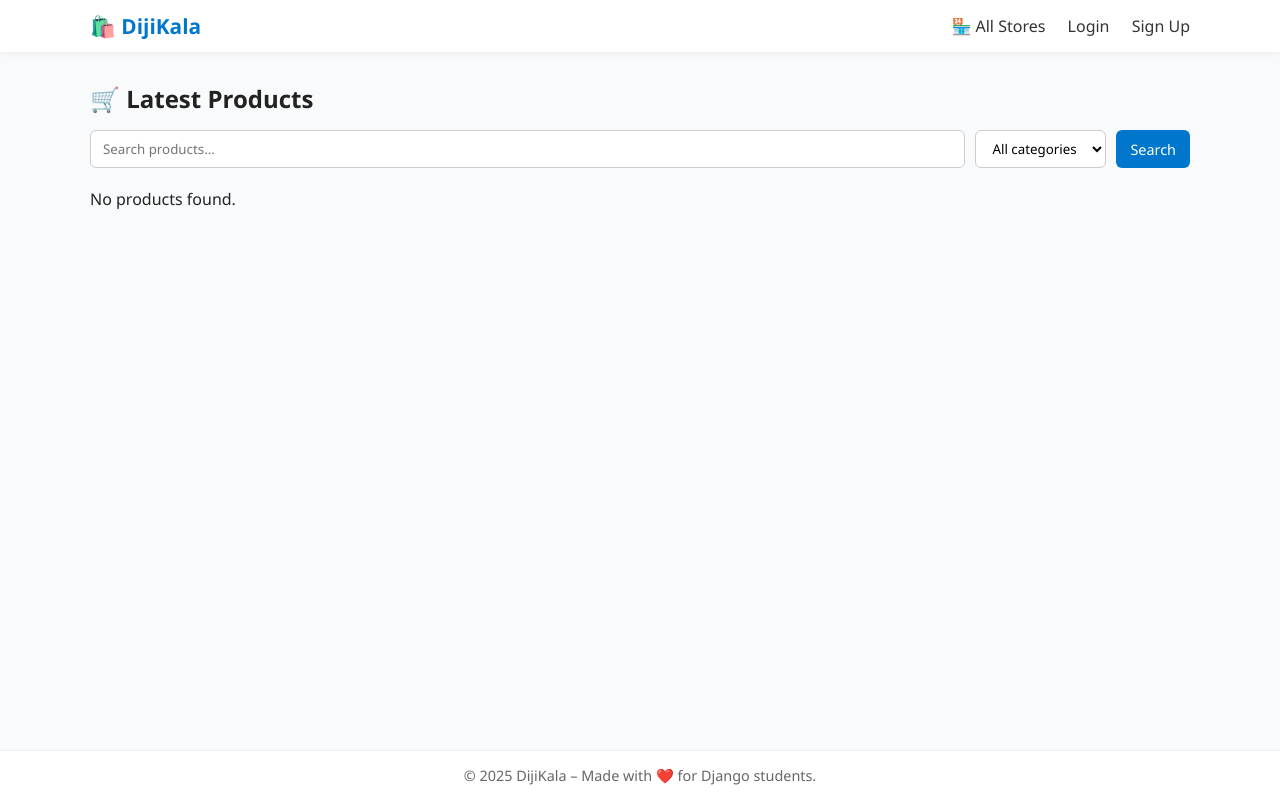
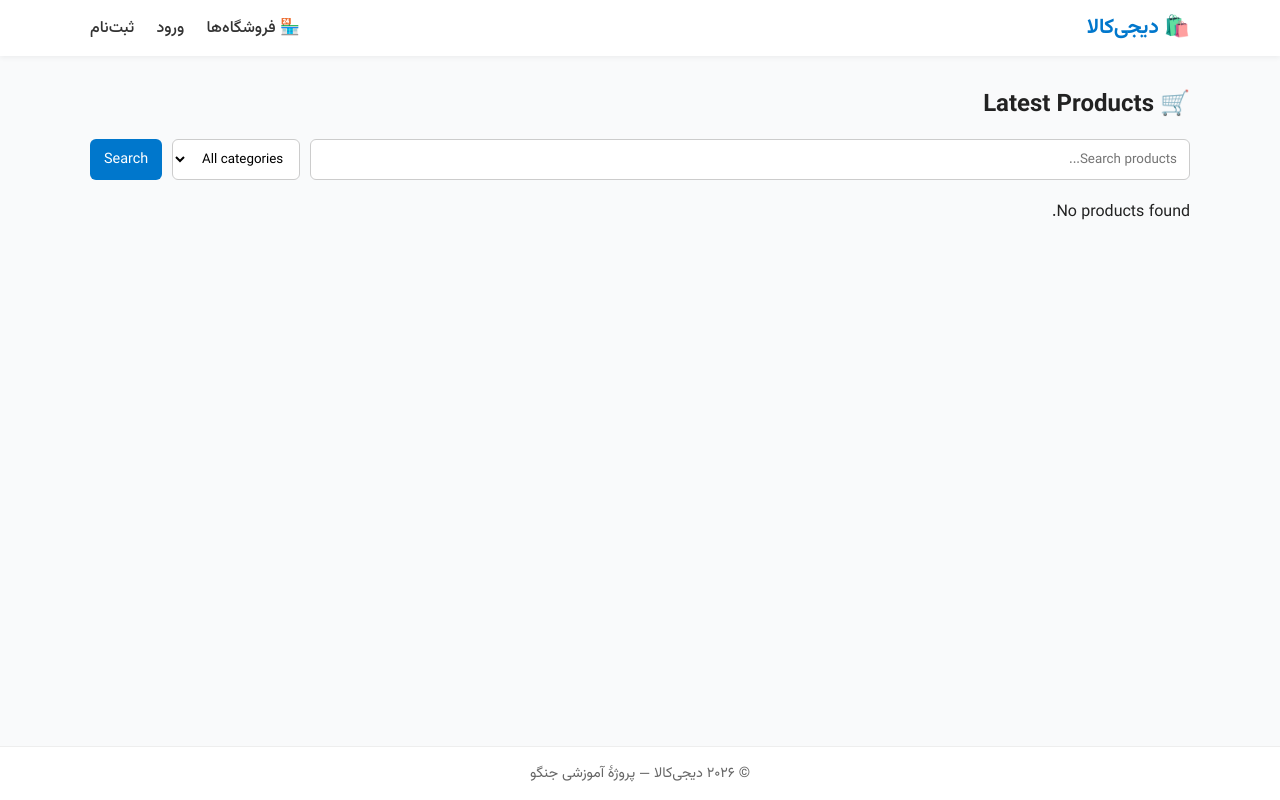
Before and after one commit to zahra-khabar/mini-digikala-django-project, a Django app: page / in a window 1280 px wide. Run offline with Django 5.2, Linux system fonts and the light colour scheme; data that the repository does not hold is empty.

Commit message:
feat(ui): switch to Persian locale, RTL layout, and Vazirmatn font
- Set the site language to Persian and the time zone to Asia/Tehran
- Load the Vazirmatn webfont locally for a proper Persian typeface
- Render the layout right-to-left and translate the shared header and footer

```diff
--- a/config/settings/base.py
+++ b/config/settings/base.py
@@ -101,9 +101,9 @@ AUTH_PASSWORD_VALIDATORS = [
 # Internationalization
 # https://docs.djangoproject.com/en/6.1/topics/i18n/
 
-LANGUAGE_CODE = 'en-us'
+LANGUAGE_CODE = 'fa'
 
-TIME_ZONE = 'UTC'
+TIME_ZONE = 'Asia/Tehran'
 
 USE_I18N = True
 
--- a/static/css/style.css
+++ b/static/css/style.css
@@ -1,9 +1,34 @@
+/* ====== FONT ====== */
+@font-face {
+    font-family: 'Vazirmatn';
+    src: url('../fonts/Vazirmatn-Regular.woff2') format('woff2');
+    font-weight: 400;
+    font-style: normal;
+    font-display: swap;
+}
+
+@font-face {
+    font-family: 'Vazirmatn';
+    src: url('../fonts/Vazirmatn-Medium.woff2') format('woff2');
+    font-weight: 500;
+    font-style: normal;
+    font-display: swap;
+}
+
+@font-face {
+    font-family: 'Vazirmatn';
+    src: url('../fonts/Vazirmatn-Bold.woff2') format('woff2');
+    font-weight: 700;
+    font-style: normal;
+    font-display: swap;
+}
+
 /* ====== RESET ====== */
 * {
     margin: 0;
     padding: 0;
     box-sizing: border-box;
-    font-family: 'Segoe UI', Tahoma, Geneva, Verdana, sans-serif;
+    font-family: 'Vazirmatn', 'Segoe UI', Tahoma, 'Noto Sans Arabic', sans-serif;
 }
 
 body {
@@ -41,7 +66,7 @@ body {
 }
 
 .nav-right a {
-    margin-left: 18px;
+    margin-inline-start: 18px;
     text-decoration: none;
     color: #333;
     font-weight: 500;
--- a/templates/base.html
+++ b/templates/base.html
@@ -1,10 +1,10 @@
 {% load static %}
 <!DOCTYPE html>
-<html lang="en">
+<html lang="fa" dir="rtl">
 <head>
     <meta charset="UTF-8">
     <meta name="viewport" content="width=device-width, initial-scale=1.0">
-    <title>{% block title %}DijiKala{% endblock %}</title>
+    <title>{% block title %}دیجی‌کالا{% endblock %}</title>
     <link rel="stylesheet" href="{% static 'css/style.css' %}">
 </head>
 <body>
@@ -13,20 +13,20 @@
     <nav class="navbar">
         <div class="container">
             <div class="nav-left">
-                <a href="/" class="logo">🛍️ DijiKala</a>
+                <a href="/" class="logo">🛍️ دیجی‌کالا</a>
             </div>
             <div class="nav-right">
-                <a href="{% url 'stores_list' %}">🏪 All Stores</a>
+                <a href="{% url 'stores_list' %}">🏪 فروشگاه‌ها</a>
                 {% if user.is_authenticated %}
                     {% if user.sellerprofile %}
-                        <a href="{% url 'create_store' %}">+ Create Store</a>
+                        <a href="{% url 'create_store' %}">+ ایجاد فروشگاه</a>
                     {% endif %}
-                    <a href="{% url 'cart' %}">🛒 Cart</a>
+                    <a href="{% url 'cart' %}">🛒 سبد خرید</a>
                     <a href="{% url 'customer_panel' %}">👤 {{ user.username }}</a>
-                    <a href="{% url 'logout' %}">Logout</a>
+                    <a href="{% url 'logout' %}">خروج</a>
                 {% else %}
-                    <a href="{% url 'login' %}">Login</a>
-                    <a href="{% url 'signup' %}">Sign Up</a>
+                    <a href="{% url 'login' %}">ورود</a>
+                    <a href="{% url 'signup' %}">ثبت‌نام</a>
                 {% endif %}
             </div>
         </div>
@@ -49,7 +49,7 @@
     </main>
 
     <footer class="footer">
-        <p>© 2025 DijiKala – Made with ❤️ for Django students.</p>
+        <p>© ۲۰۲۶ دیجی‌کالا — پروژهٔ آموزشی جنگو</p>
     </footer>
 
     {% block scripts %}
```
Also changed, not shown: static/fonts/Vazirmatn-Bold.woff2 (added), static/fonts/Vazirmatn-Medium.woff2 (added), static/fonts/Vazirmatn-Regular.woff2 (added).
